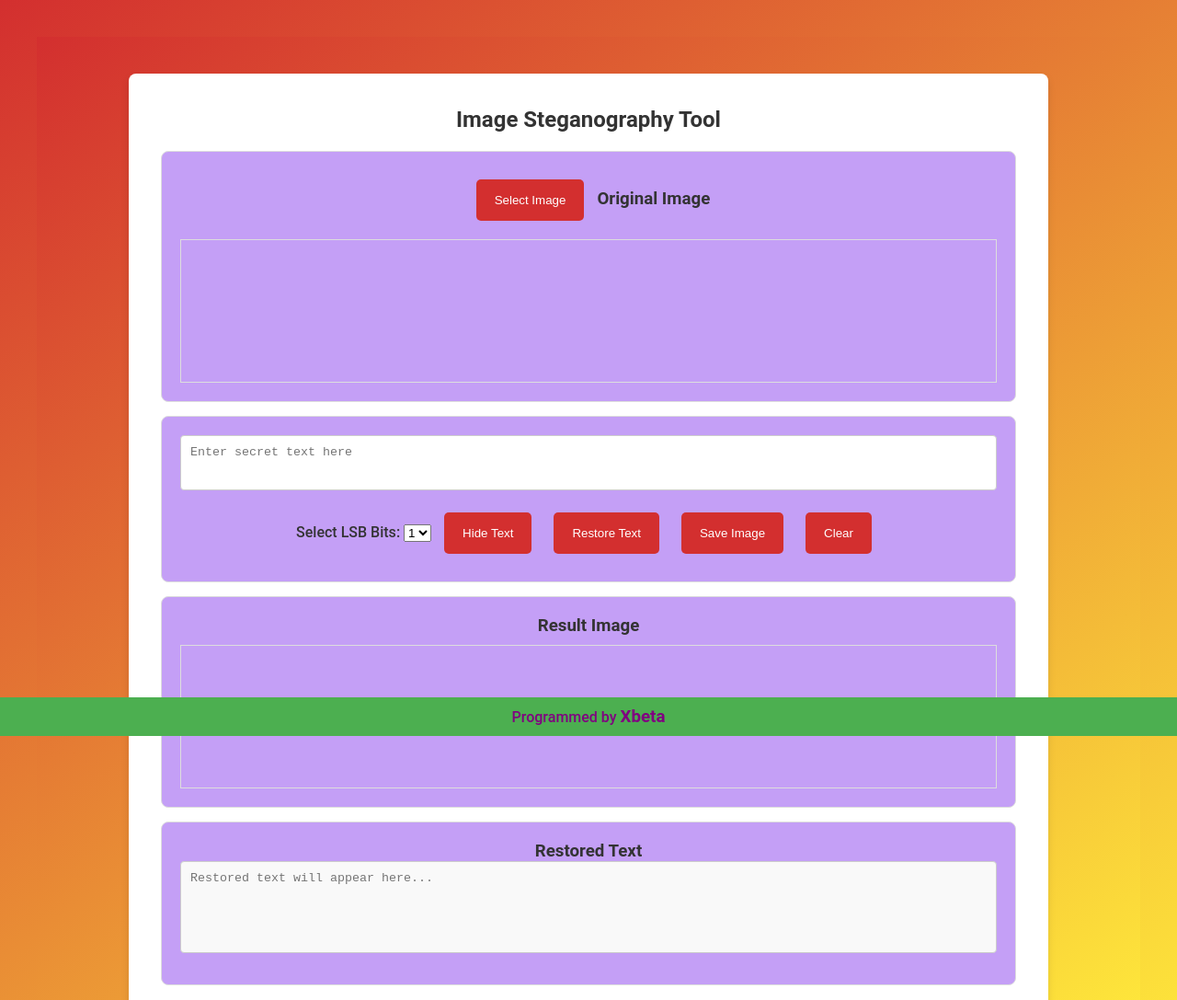
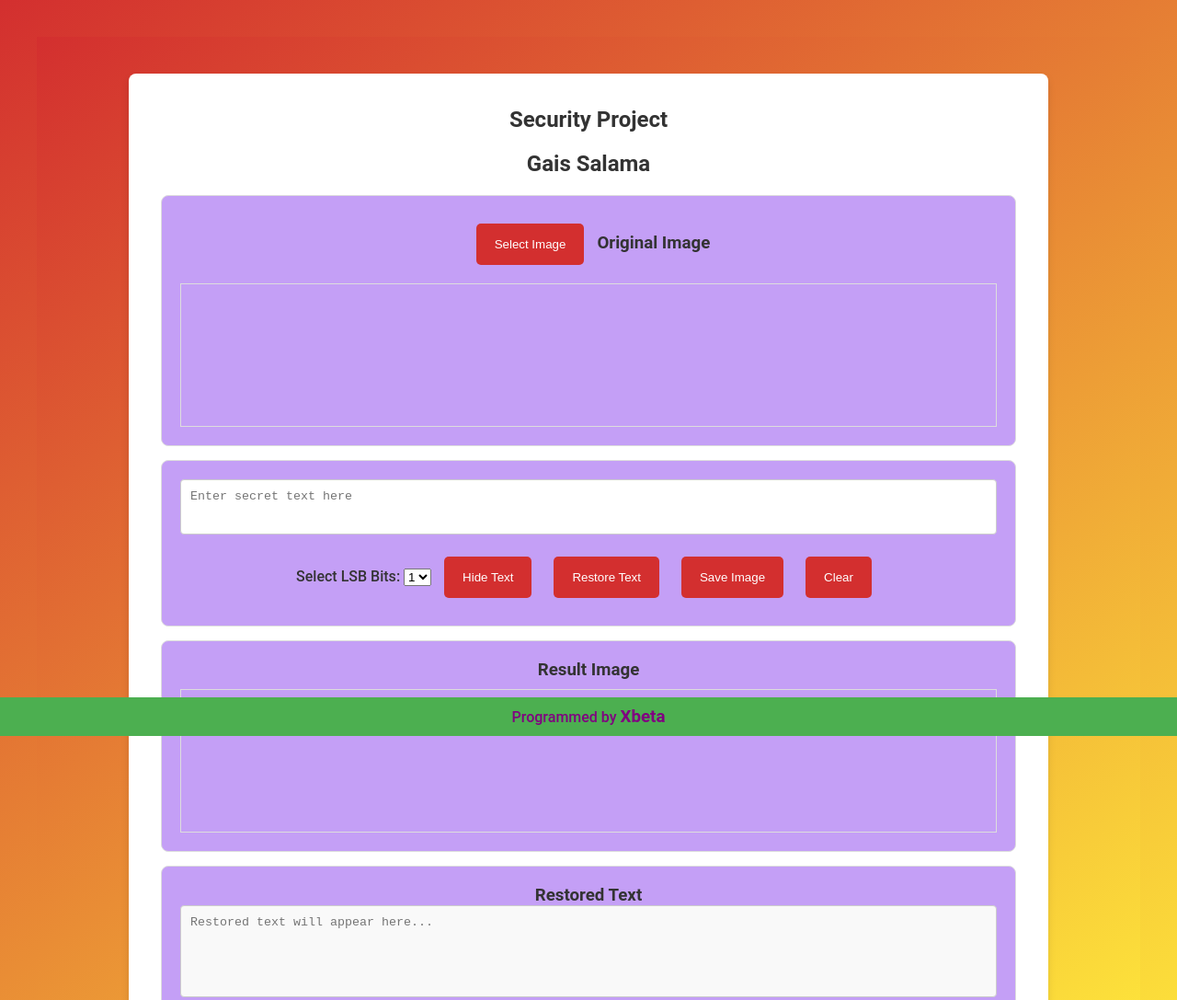
Before and after one commit to XbetaApps/crypto, a plain HTML site: page index.html in a window 1280 px wide. Shown: the top 1087 px of the page at 92% size. Drawn offline with Linux system fonts and the light colour scheme.

Commit message:
Update index.html

```diff
--- a/index.html
+++ b/index.html
@@ -3,12 +3,13 @@
 <head>
     <meta charset="UTF-8">
     <meta name="viewport" content="width=device-width, initial-scale=1.0">
-    <title>Image Steganography Tool</title>
+    <title>Steganography (hide text within the image)</title>
     <link rel="stylesheet" href="style.css">
 </head>
 <body>
     <div class="container">
-        <h1>Image Steganography Tool</h1>
+        <h1>Security Project</h1>
+        <h2>Gais Salama</h2>
 
         <!-- Image Selection and Display -->
         <div class="section">
```
